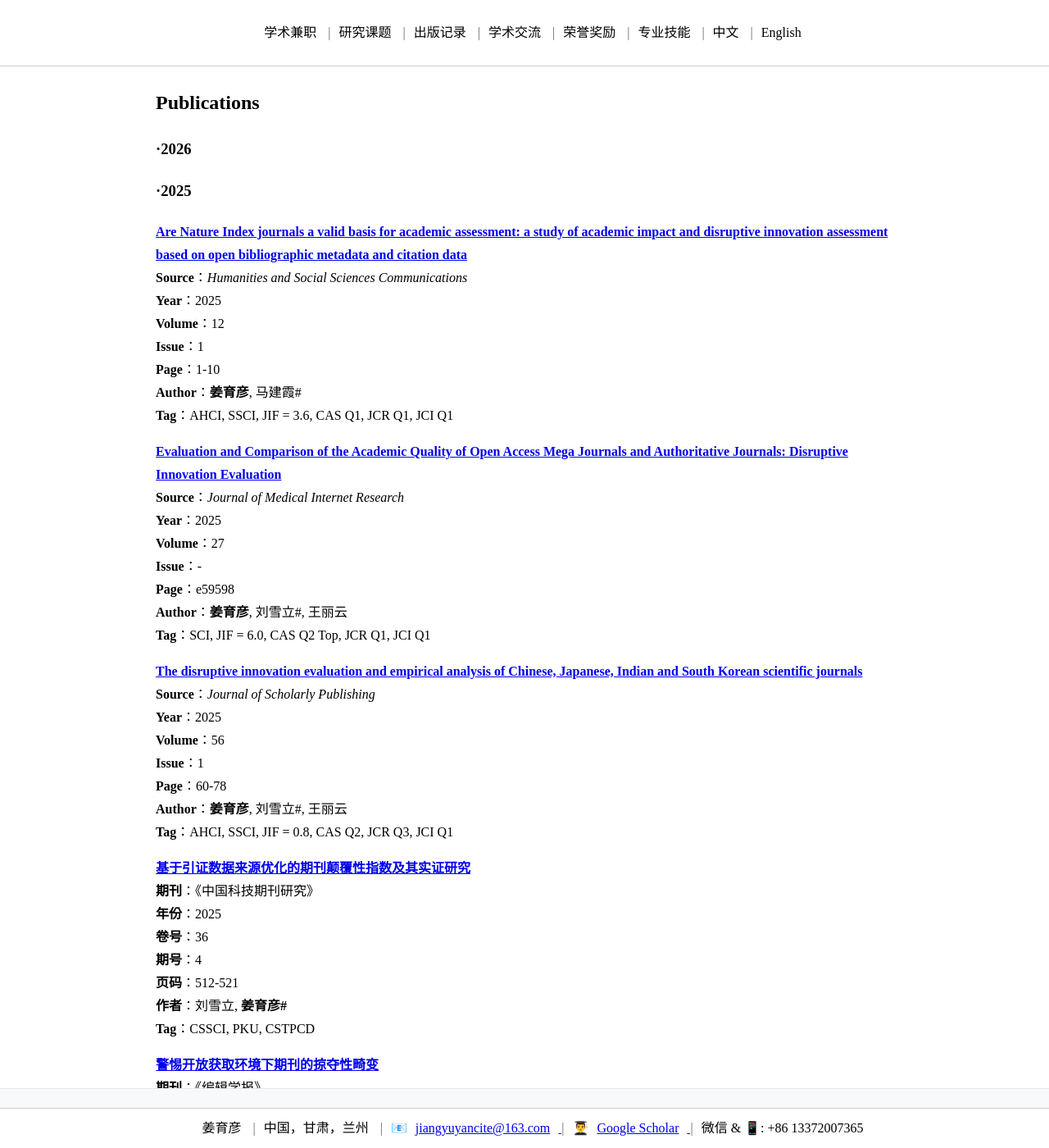
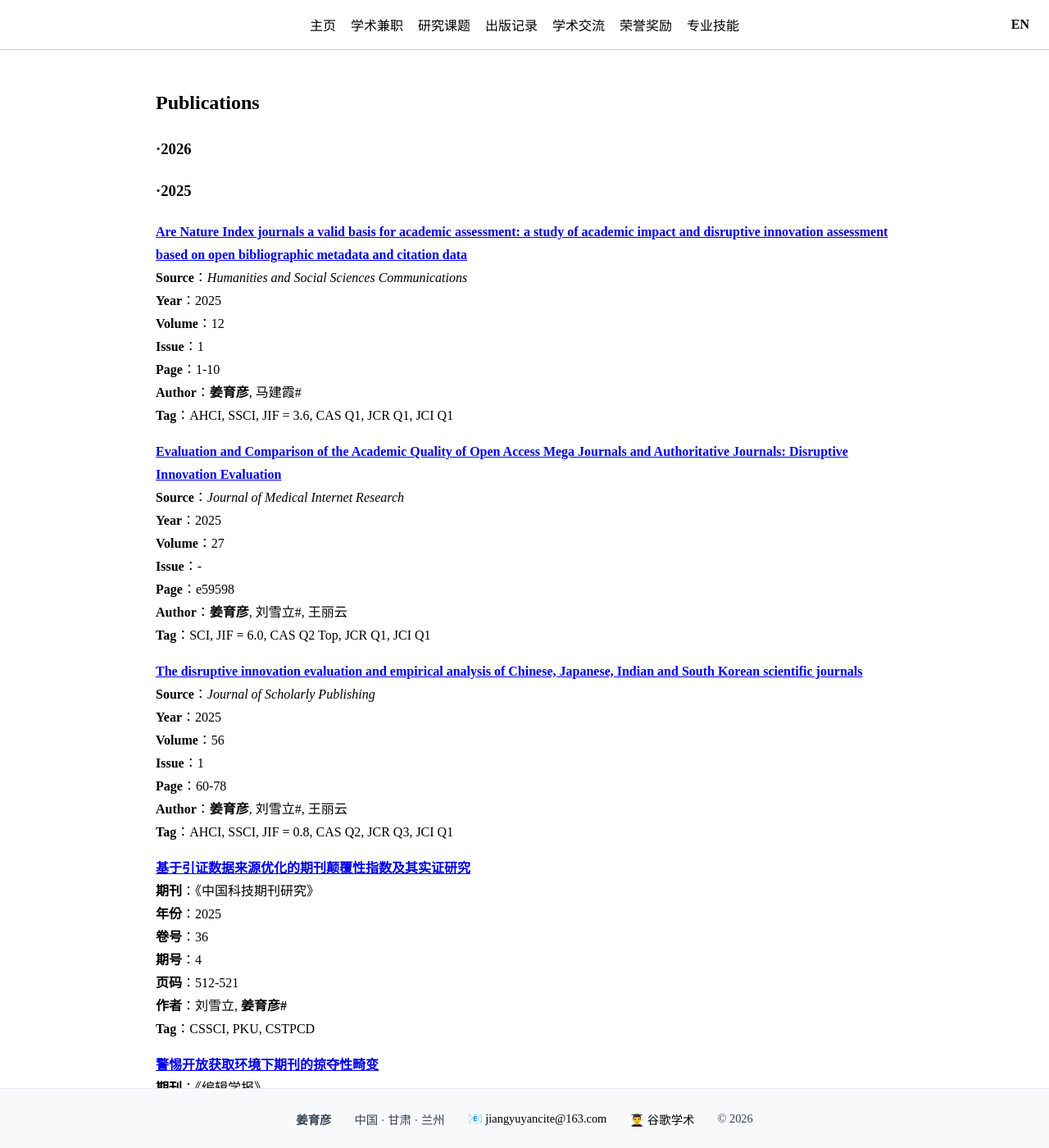
Before and after one commit to jiang-yuyan/Yuyan-Jiang-CV, a Jekyll site: the page built from publication/publications-zh.md, in a window 1280 px wide and 1400 px high. Shown: the whole window at 82% size. Built offline with Jekyll 4.4.1, drawn with Linux system fonts in a browser that asks for light colours; our own code applies the rules of GitHub Pages for plain Markdown files.

Commit message:
Update publications-zh.md

```diff
--- a/publication/publications-zh.md
+++ b/publication/publications-zh.md
@@ -1,122 +1,7 @@
-<style>
-    /* 设置导航栏固定在页面顶部 */
-    .navigation {
-        position: fixed;
-        top: 0;
-        left: 0;
-        width: 100%;
-        background-color: white;
-        z-index: 1000;
-        padding: 10px;
-        border-bottom: 1px solid #ccc;
-        display: flex;
-        justify-content: center;
-        align-items: center;
-        gap: 10px; /* 统一设置元素间距 */
-    }
-
-    /* 添加分隔符样式 */
-    .navigation a:not(:last-child)::after {
-        content: " | ";
-        margin-left: 10px;
-        color: #666;
-    }
-
-    /* 为页面主体添加顶部内边距，避免内容被导航栏遮挡 */
-    body {
-        padding-top: 60px;
-        padding-bottom: 60px;
-    }
-
-    /* 设置底部连接栏固定在页面底部 */
-    .connection {
-        position: fixed;
-        bottom: 0;
-        left: 0;
-        width: 100%;
-        background-color: white;
-        z-index: 1000;
-        padding: 10px;
-        border-top: 1px solid #ccc;
-        display: flex;
-        justify-content: center;
-        align-items: center;
-        gap: 10px; /* 统一设置元素间距 */
-    }
-
-    .connection a:not(:last-child)::after {
-        content: " | ";
-        margin-left: 10px;
-        color: #666;
-    }
-
-    /* 下拉菜单样式 */
-    .dropdown {
-        position: relative;
-        display: inline-block;
-    }
-
-    .dropdown-menu {
-        display: none;
-        position: absolute;
-        background-color: white;
-        min-width: 100px;
-        box-shadow: 0px 8px 16px 0px rgba(0,0,0,0.2);
-        z-index: 1001;
-        border: 1px solid #ccc;
-        top: 100%;
-        left: 0;
-    }
-
-    .dropdown-menu a {
-        color: black;
-        padding: 8px 12px;
-        text-decoration: none;
-        display: block;
-        font-size: 14px;
-    }
-
-    .dropdown-menu a:hover {
-        background-color: #f1f1f1;
-    }
-
-    .dropdown:hover .dropdown-menu {
-        display: block;
-    }
-
-    .dropdown-menu a::after {
-        content: none !important;
-    }
-</style>
-
-<div class="navigation">
-<a href="https://jiang-yuyan.github.io/Yuyan-Jiang-CV/role/roles-zh">学术兼职</a>
-<a href="https://jiang-yuyan.github.io/Yuyan-Jiang-CV/project/projects-zh">研究课题</a>
-<div class="dropdown">
-    <a href="https://jiang-yuyan.github.io/Yuyan-Jiang-CV/publication/publications-zh">出版记录</a>
-    <div class="dropdown-menu">
-        <a href="https://jiang-yuyan.github.io/Yuyan-Jiang-CV/publication/publication-2025-zh">2025</a>
-        <a href="https://jiang-yuyan.github.io/Yuyan-Jiang-CV/publication/publication-2024-zh">2024</a>
-        <a href="https://jiang-yuyan.github.io/Yuyan-Jiang-CV/publication/publication-2023-zh">2023</a>
-        <a href="https://jiang-yuyan.github.io/Yuyan-Jiang-CV/publication/publication-2022-zh">2022</a>
-        <a href="https://jiang-yuyan.github.io/Yuyan-Jiang-CV/publication/publication-2021-zh">2021</a>
-        <a href="https://jiang-yuyan.github.io/Yuyan-Jiang-CV/publication/publication-2020-zh">2020</a>
-    </div>
-</div>
-<a href="https://jiang-yuyan.github.io/Yuyan-Jiang-CV/exchange/exchanges-zh">学术交流</a>
-<a href="https://jiang-yuyan.github.io/Yuyan-Jiang-CV/honour/honours-zh">荣誉奖励</a>
-<a href="https://jiang-yuyan.github.io/Yuyan-Jiang-CV/skill/skills-zh">专业技能</a>
-<a>中文</a>
-<a href="https://jiang-yuyan.github.io/Yuyan-Jiang-CV/publication/publications">English</a>
-</div>
-
-<div id="connection" class="connection">
-    <a>姜育彦</a>
-    <a>中国，甘肃，兰州</a>
-    📧<a href="mailto:jiangyuyancite@163.com">jiangyuyancite@163.com</a>
-    👨‍🎓 <a href="https://scholar.google.com/citations?user=QTCEilEAAAAJ">Google Scholar</a>
-    <a>微信 & 📱: +86 13372007365</a>
-</div>
+---
+layout: default
+title: publications-zh
+---
 
 ## Publications
 
```
